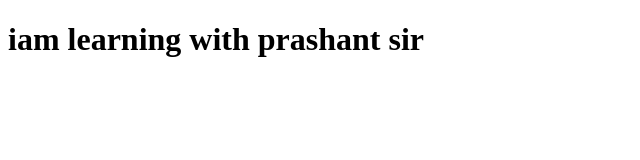
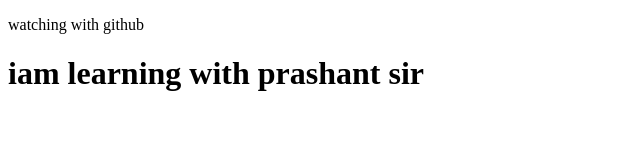
Before and after one commit to CodeMasterAsif/learning-HTML, a plain HTML site: page html/project1.html in a window 1280 px wide. Shown: the whole page, without its empty margins (0-640 px from the left). Drawn offline with Linux system fonts and the light colour scheme.

Commit message:
video number 1 minute 45

```diff
--- a/html/project1.html
+++ b/html/project1.html
@@ -6,6 +6,7 @@
     <title>level one project</title>
 </head>
 <body>
+<p>watching with github </p>
       <!--thi is my first comment-->
     <h1>iam learning with prashant sir</h1>
 </body>
```
